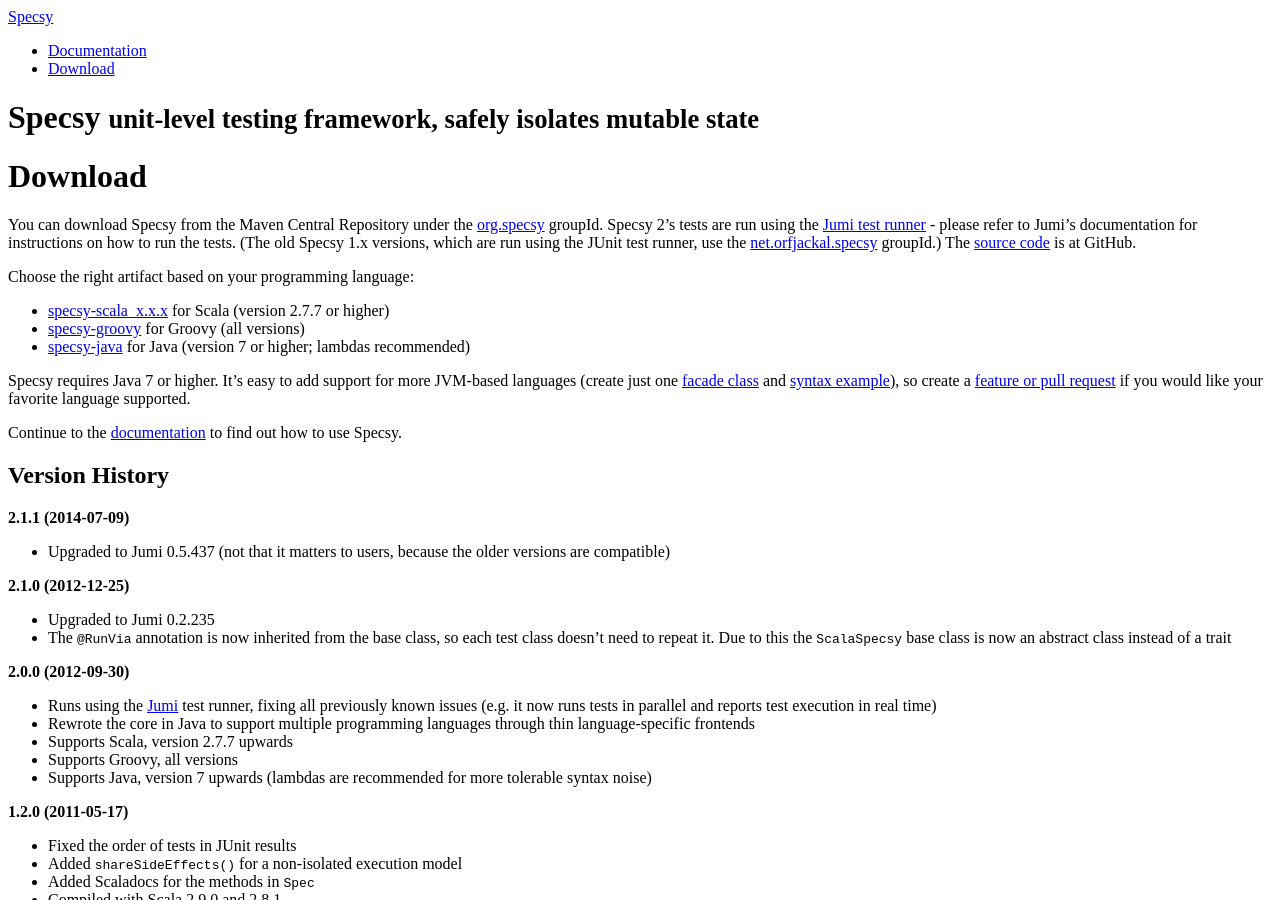
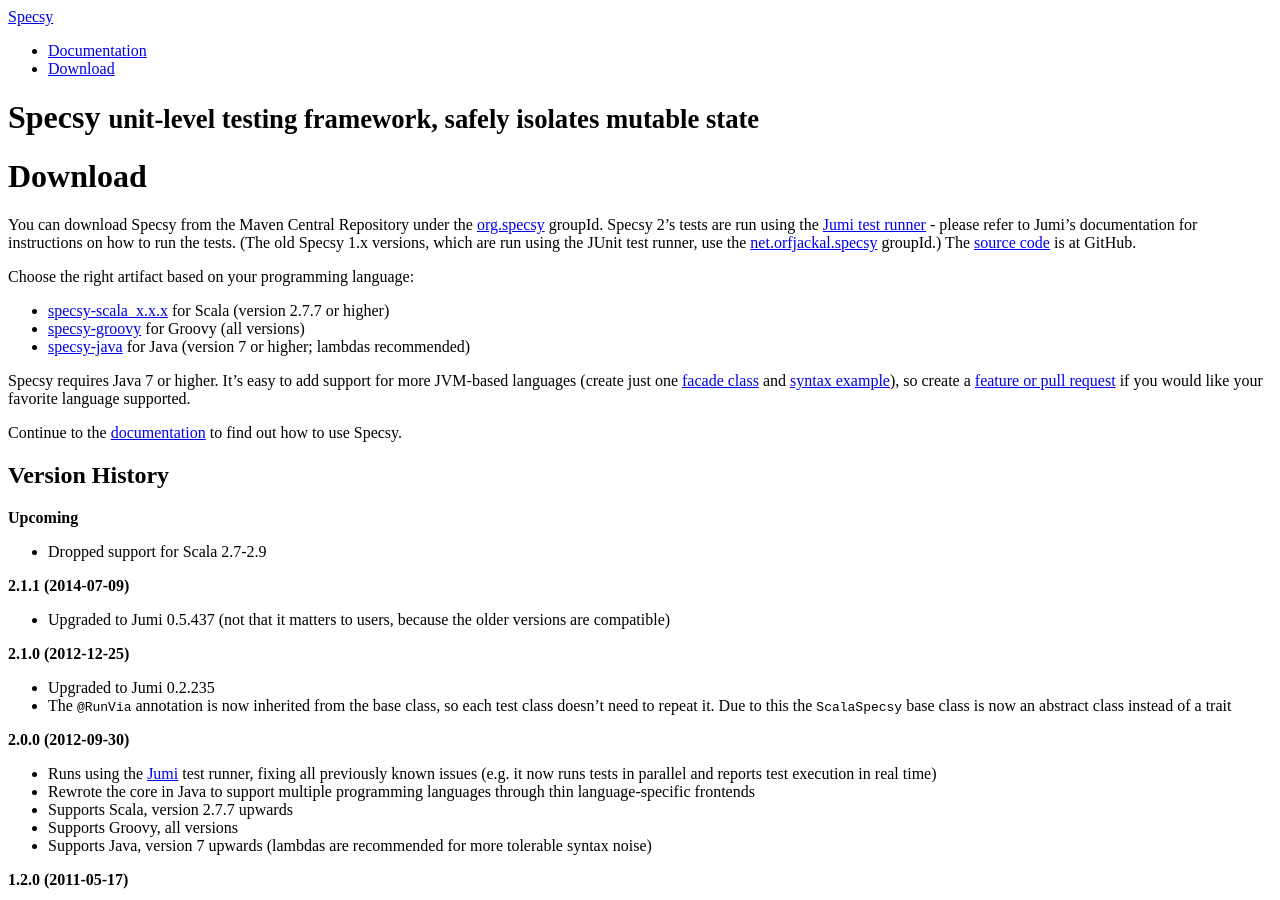
Before and after one commit to luontola/specsy, a Jekyll site: the page built from download.md, in a window 1280 px wide and 900 px high. Built offline with Jekyll 4.4.1, drawn with Linux system fonts in a browser that asks for light colours.

Commit message:
Updated changelog

```diff
--- a/download.md
+++ b/download.md
@@ -20,6 +20,10 @@
 
 Version History
 ---------------
+
+**Upcoming**
+
+- Dropped support for Scala 2.7-2.9
 
 **2.1.1 (2014-07-09)**
 
```
